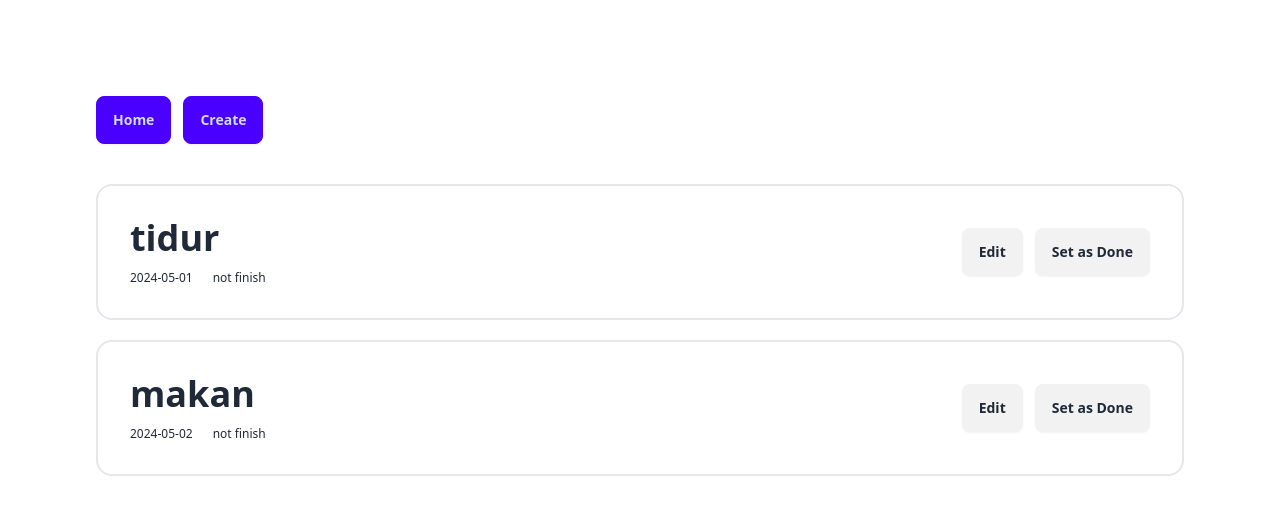
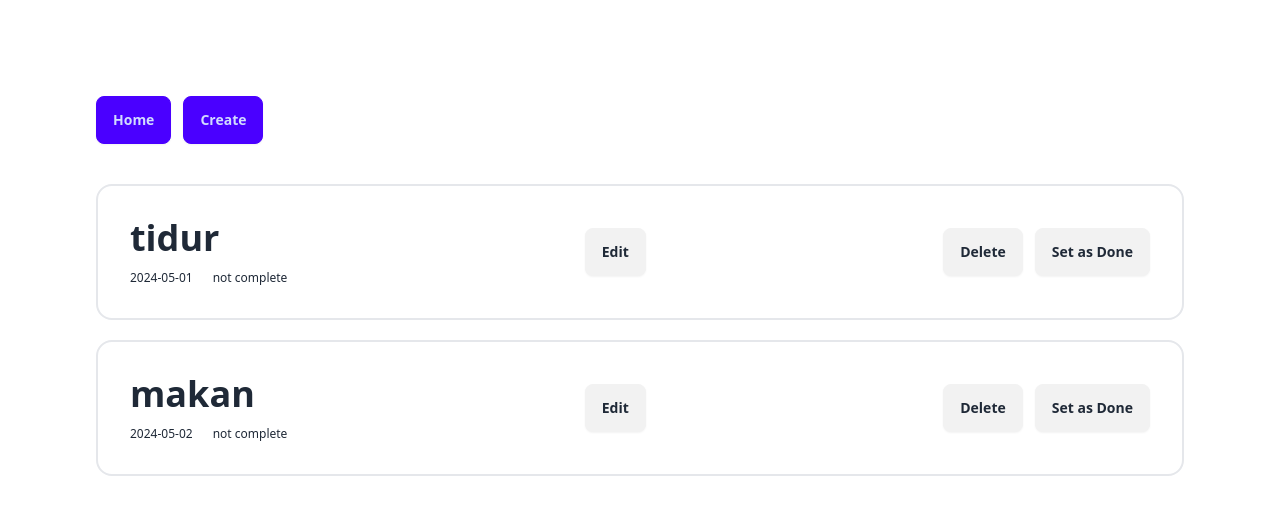
Before and after one commit to iamalinurdin/vdm-test, a React (Vite) app: page / in a window 1280 px wide. Shown: the top 514 px of the page. Built offline with nearby package versions, Linux system fonts and the light colour scheme.

Commit message:
fix toggle status & delete task

```diff
--- a/src/components/molecules/TaskItem.jsx
+++ b/src/components/molecules/TaskItem.jsx
@@ -1,13 +1,7 @@
-import { useDispatch } from "react-redux"
-import { toggleTask } from "../../redux/tasks/action"
 import { useNavigate } from "react-router-dom"
 
-export default function TaskItem({ task }) {
-  const dispatch = useDispatch()
+export default function TaskItem({ task, toggleTask, deleteTask }) {
   const navigate = useNavigate()
-  const handleToggle = () => {
-    dispatch(toggleTask({ id: task.id }))
-  }
 
   return (
     <div className="card border-2 w-full">
@@ -17,7 +11,7 @@ export default function TaskItem({ task }) {
             <h1 className="text-4xl font-bold">{task.title}</h1>
             <div className="flex gap-5 mt-3">
               <span className="text-xs">{task.date}</span>
-              <span className="text-xs">{task.isComplete ? 'complete' : 'not finish'}</span>
+              <span className="text-xs">{task.is_completed ? 'complete' : 'not complete'}</span>
             </div>
           </hgroup>
           <button
@@ -28,7 +22,13 @@ export default function TaskItem({ task }) {
           >
             Edit
           </button>
-          <button className="btn my-auto" onClick={handleToggle}>
+          <button
+            className="btn my-auto ml-auto"
+            onClick={deleteTask}
+          >
+            Delete
+          </button>
+          <button className="btn my-auto" onClick={toggleTask}>
             Set as Done
           </button>
         </div>
--- a/src/pages/FormTask.jsx
+++ b/src/pages/FormTask.jsx
@@ -21,7 +21,10 @@ export default function FormTask() {
     },
     validationSchema,
     onSubmit: (task) => {
-      dispatch(addTask(task))
+      dispatch(addTask({
+        id: +new Date(),
+        ...task
+      }))
       alert('done')
       formik.handleReset()
     }
--- a/src/pages/Tasks.jsx
+++ b/src/pages/Tasks.jsx
@@ -1,23 +1,27 @@
 import { useDispatch, useSelector } from "react-redux";
 import TaskItem from "../components/molecules/TaskItem";
 import { useEffect } from "react";
-import { addTask, retrieveTasks } from "../redux/tasks/action";
-import { useNavigate } from "react-router-dom";
+import { deleteTask, retrieveTasks, toggleTask } from "../redux/tasks/action";
 
 export default function Tasks() {
   const dispatch = useDispatch()
-  const tasks = useSelector((state) => state.tasks)
-
-  useEffect(() => {
-    dispatch(retrieveTasks())
-
-    console.log(tasks)
-  }, [dispatch])
+  const { tasks } = useSelector((state) => state)
+  const handleToggle = (id) => {
+    dispatch(toggleTask(id))
+  }
+  const handleDelete = (id) => {
+    dispatch(deleteTask(id))
+  }
 
   return (
     <div className="flex flex-col gap-5">
       {tasks && tasks.map((item, index) => (
-        <TaskItem task={item} key={index} />
+        <TaskItem
+          task={item}
+          toggleTask={() => handleToggle(item.id)}
+          deleteTask={() => handleDelete(item.id)}
+          key={index}
+        />
       ))}
     </div>
   )
--- a/src/redux/tasks/reducer.js
+++ b/src/redux/tasks/reducer.js
@@ -1,19 +1,4 @@
 import { ActionType } from "./action";
-
-// [
-//   {
-//     id: 'task-2024-05-01-abc',
-//     title: 'tidur',
-//     date: '2024-05-01',
-//     is_completed: false
-//   },
-//   {
-//     id: 'task-2024-05-02-abc',
-//     title: 'makan',
-//     date: '2024-05-02',
-//     is_completed: false
-//   },
-// ]
 
 export default function taskReducer(tasks = [
   {
@@ -36,9 +21,20 @@ export default function taskReducer(tasks = [
       console.log(action.payload.task, tasks)
       return [action.payload.task, ...tasks]
     case ActionType.DELETE_TASK:
-      return tasks
+      return tasks.filter((item) => {
+        return item.id != action.payload.id
+      })
     case ActionType.TOGGLE_TASK:
-      return tasks
+      return tasks.map((item) => {
+        if (item.id == action.payload.id) {
+          return {
+            ...item,
+            is_completed: !item.is_completed
+          }
+        }
+
+        return item
+      })
     case ActionType.UPDATE_TASK:
       return tasks
     default:
```
